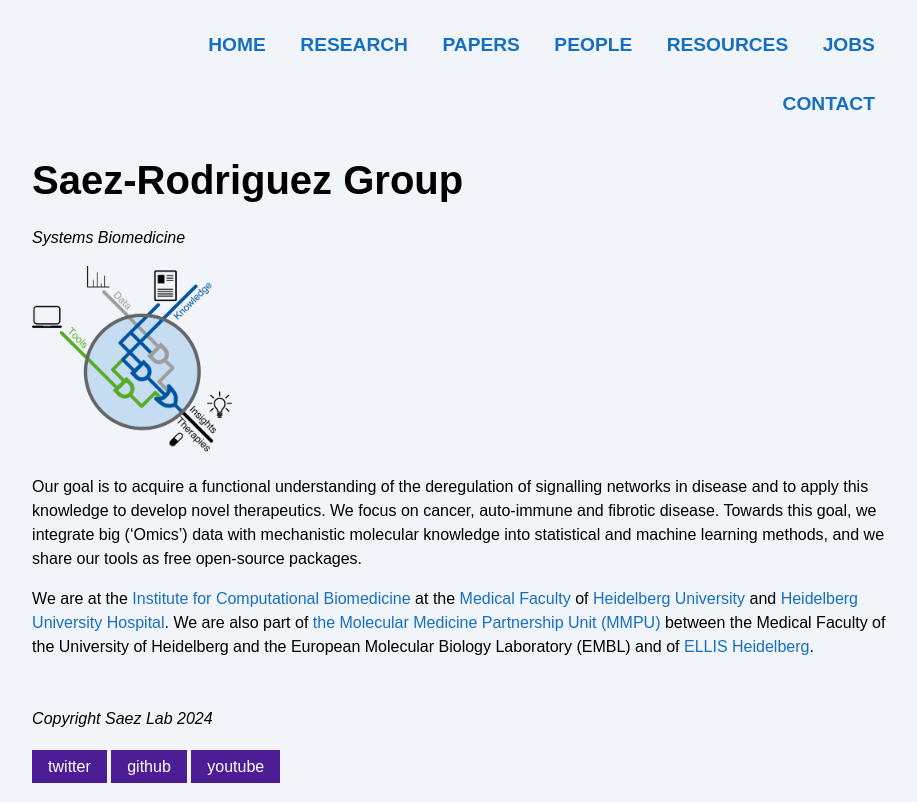
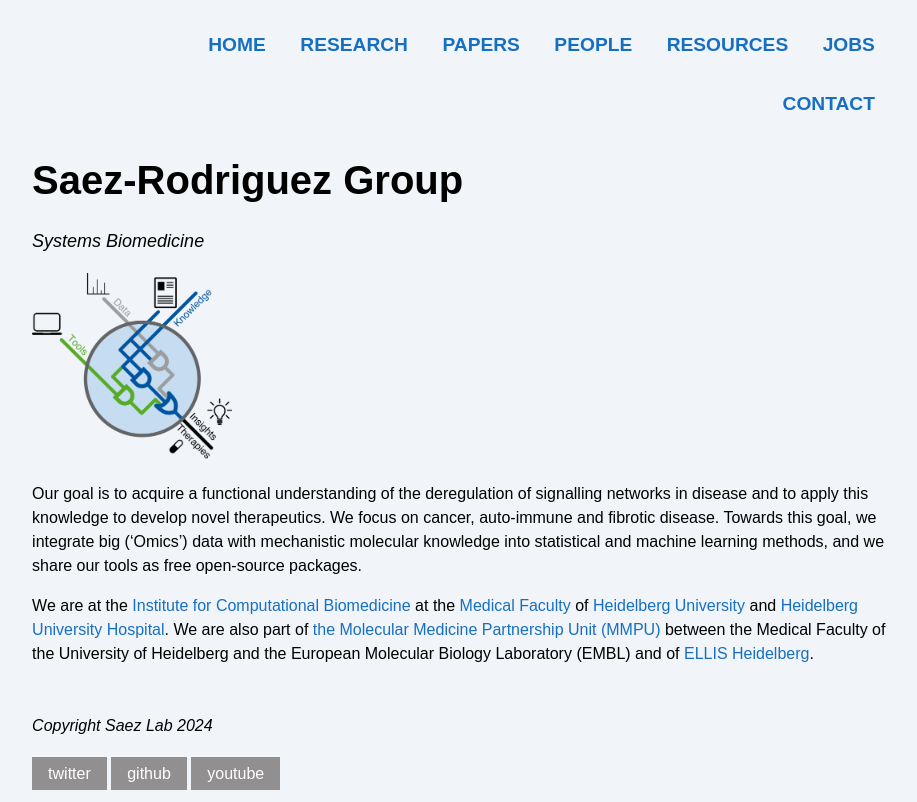
Before and after one commit to saezlab/saezlab.org-next, an Astro site: page / in a window 1280 px wide. Shown: the whole page, without its empty margins (179-1096 px from the left). Built offline with nearby package versions, Linux system fonts and the light colour scheme; Astro itself is replaced by a stand-in of ours.

Commit message:
little styling

```diff
--- a/src/components/Social.astro
+++ b/src/components/Social.astro
@@ -8,7 +8,7 @@
   a {
     padding: 0.5rem 1rem;
     color: white;
-    background-color: #4c1d95;
+    background-color: #918f90;
     text-decoration: none;
   }
 </style>
--- a/src/pages/index.astro
+++ b/src/pages/index.astro
@@ -5,6 +5,6 @@
 ---
 
 <BaseLayout title="Home" pageTitle="Saez-Rodriguez Group">
-	<p><em>Systems Biomedicine</em></p>
+	<p class="large"><em>Systems Biomedicine</em></p>
 	<Intro />
 </BaseLayout>
```
